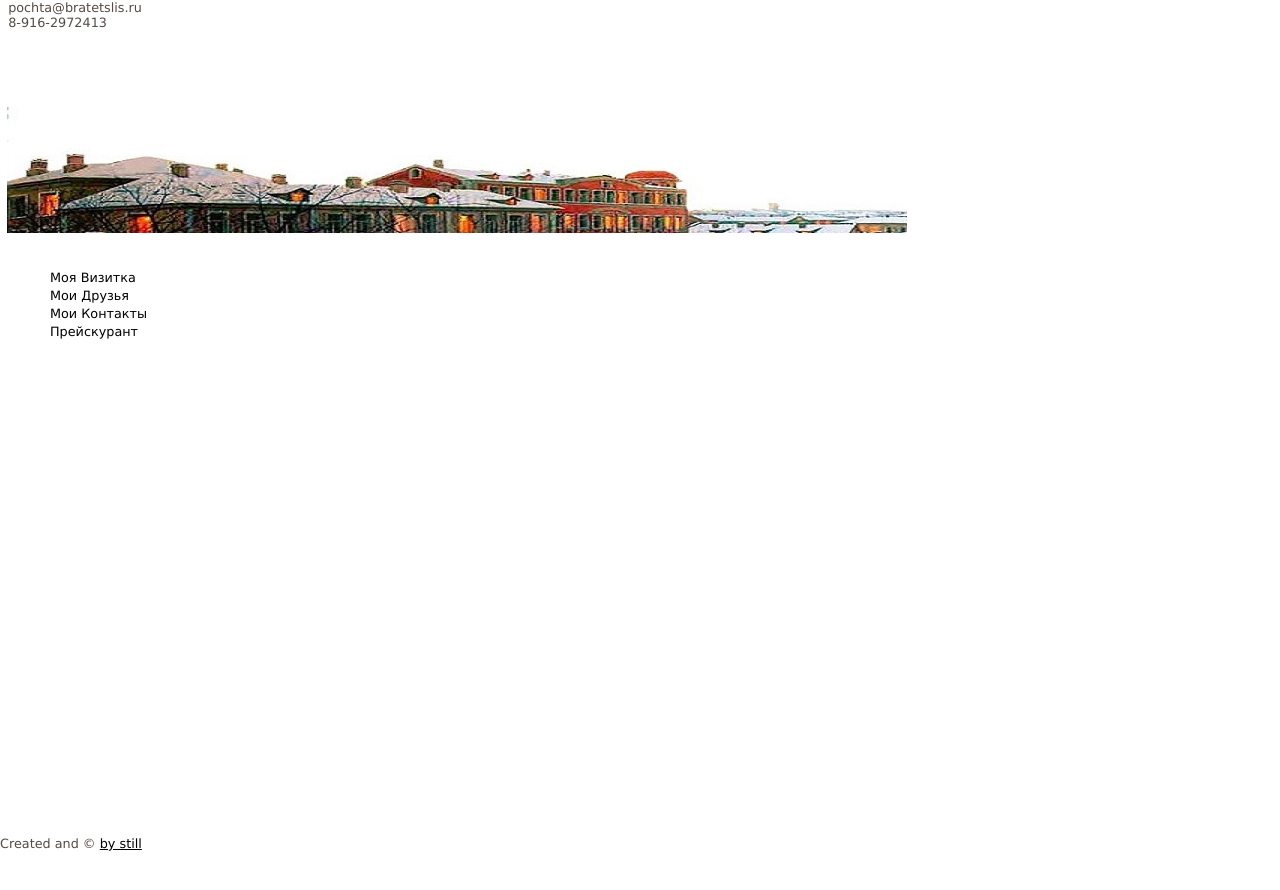
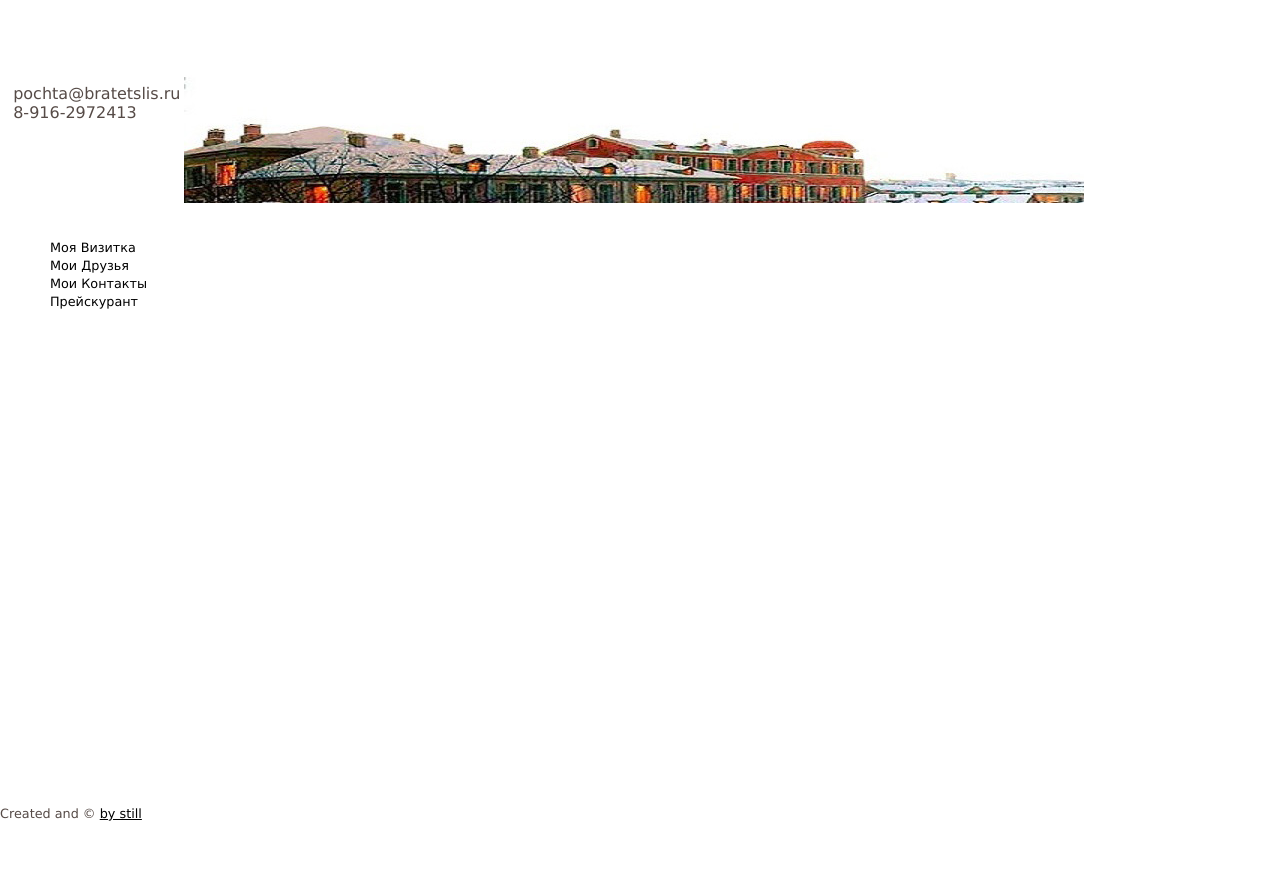
Before and after one commit to bratetslis/Site, a Jekyll site: the page built from Price.md, in a window 1280 px wide. Shown: the top 890 px of the page. Built offline with Jekyll 4.4.1, drawn with Linux system fonts in a browser that asks for light colours.

Commit message:
Update _layouts/type3.html

```diff
--- a/_layouts/type3.html
+++ b/_layouts/type3.html
@@ -32,8 +32,8 @@
 </head>
 
 <body>
-<table><tr><td></td>	<div id="mainnavi"> &nbsp&nbsppochta@bratetslis.ru<br>
- 			&nbsp&nbsp8-916-2972413 </div><td><center><img src="../img/ForLogo4.jpg"></img></center></td></tr></table>
+<table><tr><td>	<div id="mainnavi"> &nbsp&nbsppochta@bratetslis.ru<br>
+ 			&nbsp&nbsp8-916-2972413 </div></td><td><center><img src="../img/ForLogo4.jpg"></img></center></td></tr></table>
 
 
 
```
